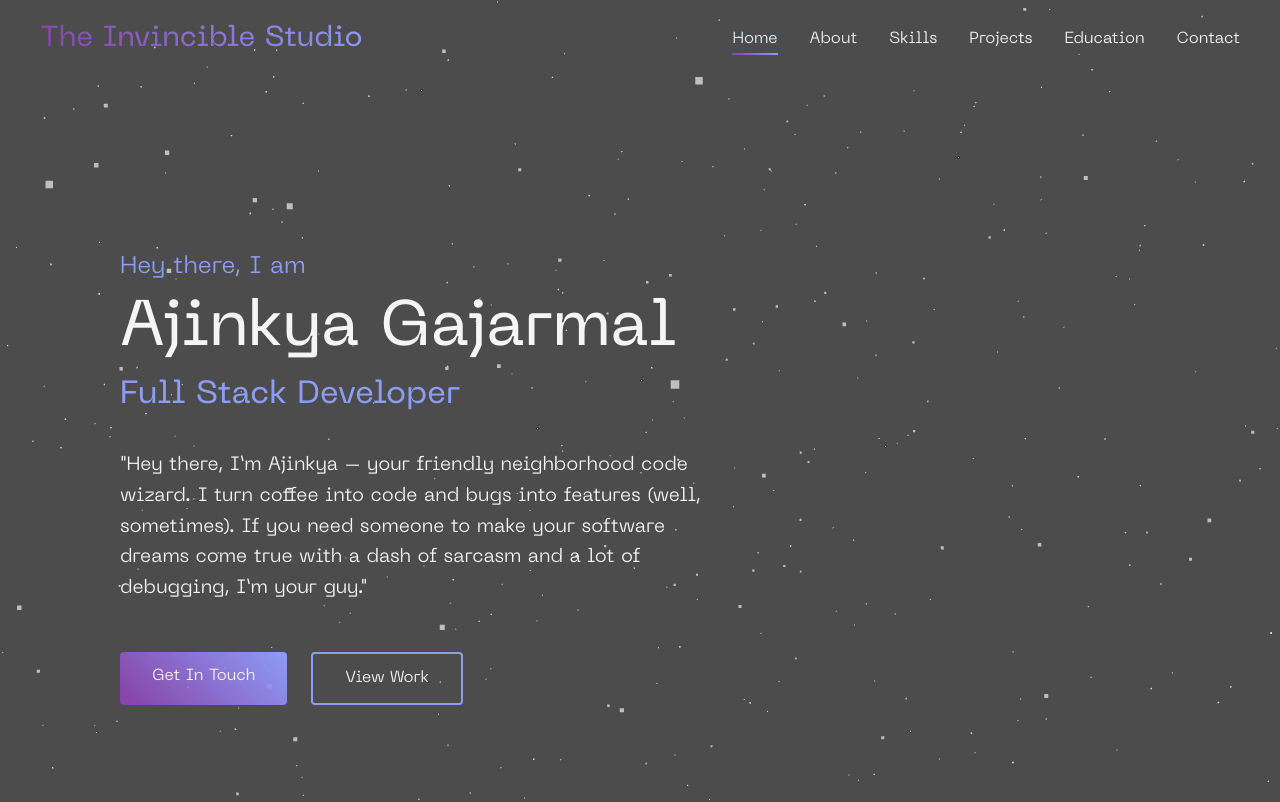
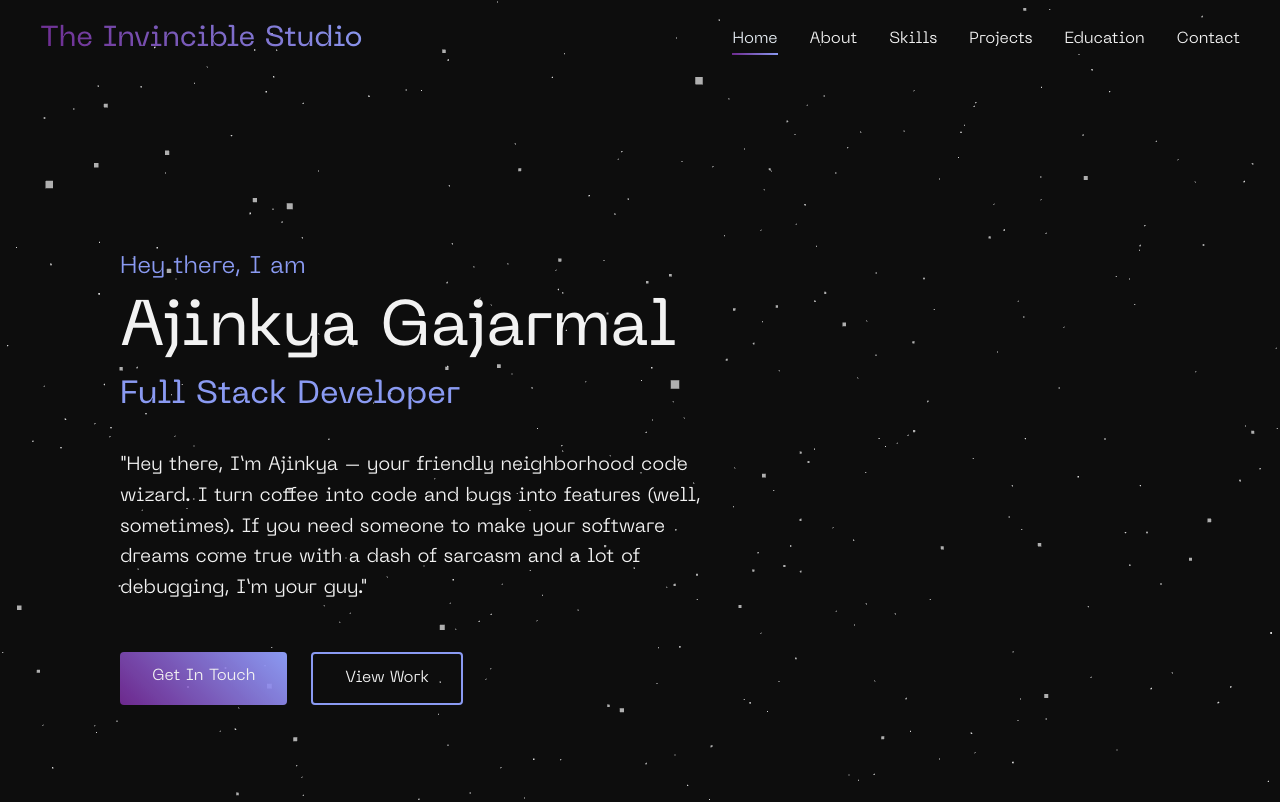
Before and after one commit to ajinkyagajarmal/Ajinkya-s-Portfolio, a React (Create React App) app: page / in a window 1280 px wide. Shown: the top 802 px of the page. Built offline with nearby package versions, Linux system fonts and the light colour scheme; the HTML template or start-up script is replaced by a standard one.

Commit message:
background color changed to #000000

```diff
--- a/src/App.css
+++ b/src/App.css
@@ -7,7 +7,7 @@
 body, html {
   font-family: 'Neue Machine','Poppins', sans-serif;
   scroll-behavior: smooth;
-  background-color: #444444;
+  background-color: #000000;
   opacity: 0.95;
   color: #ffffff;
   overflow-x: hidden;
```
